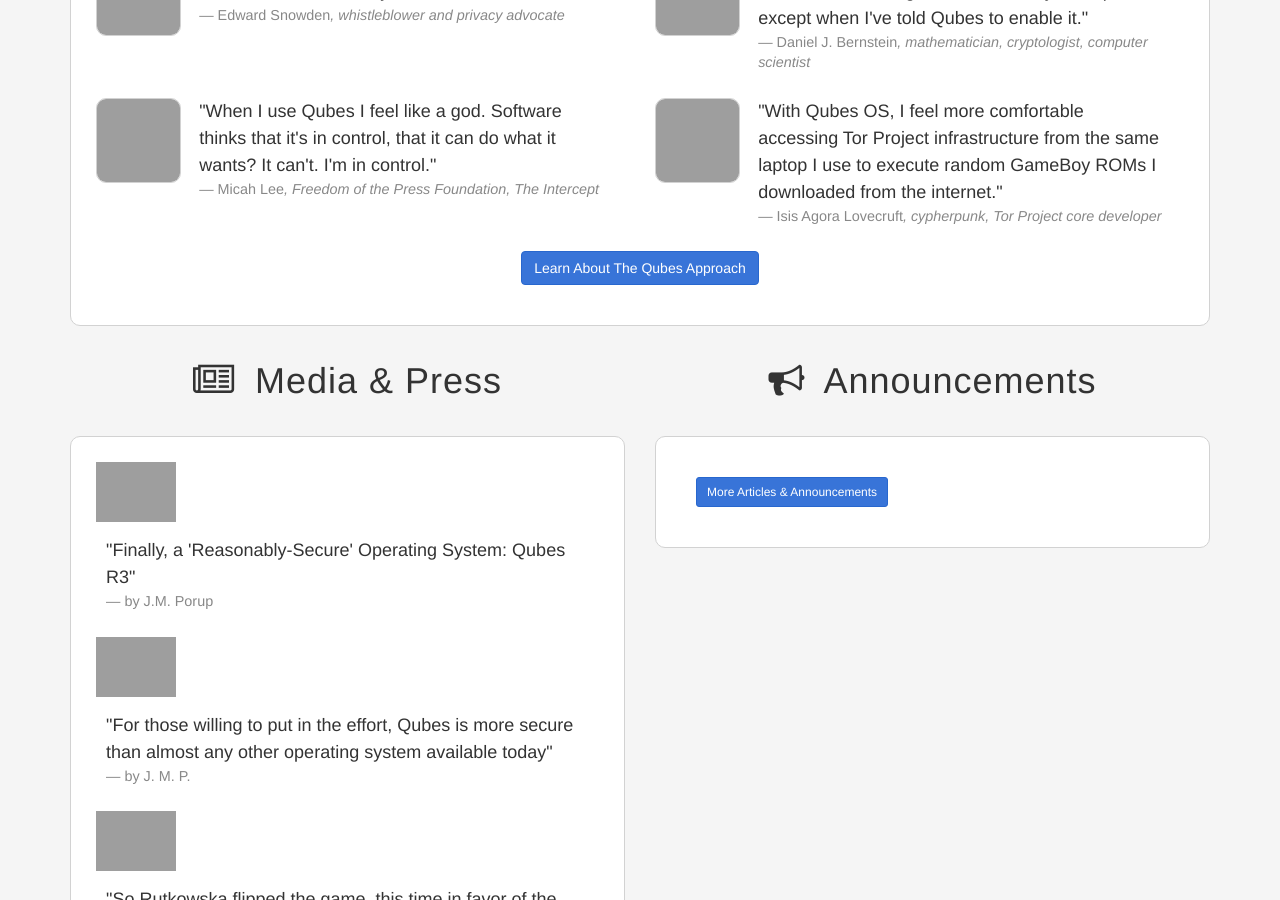
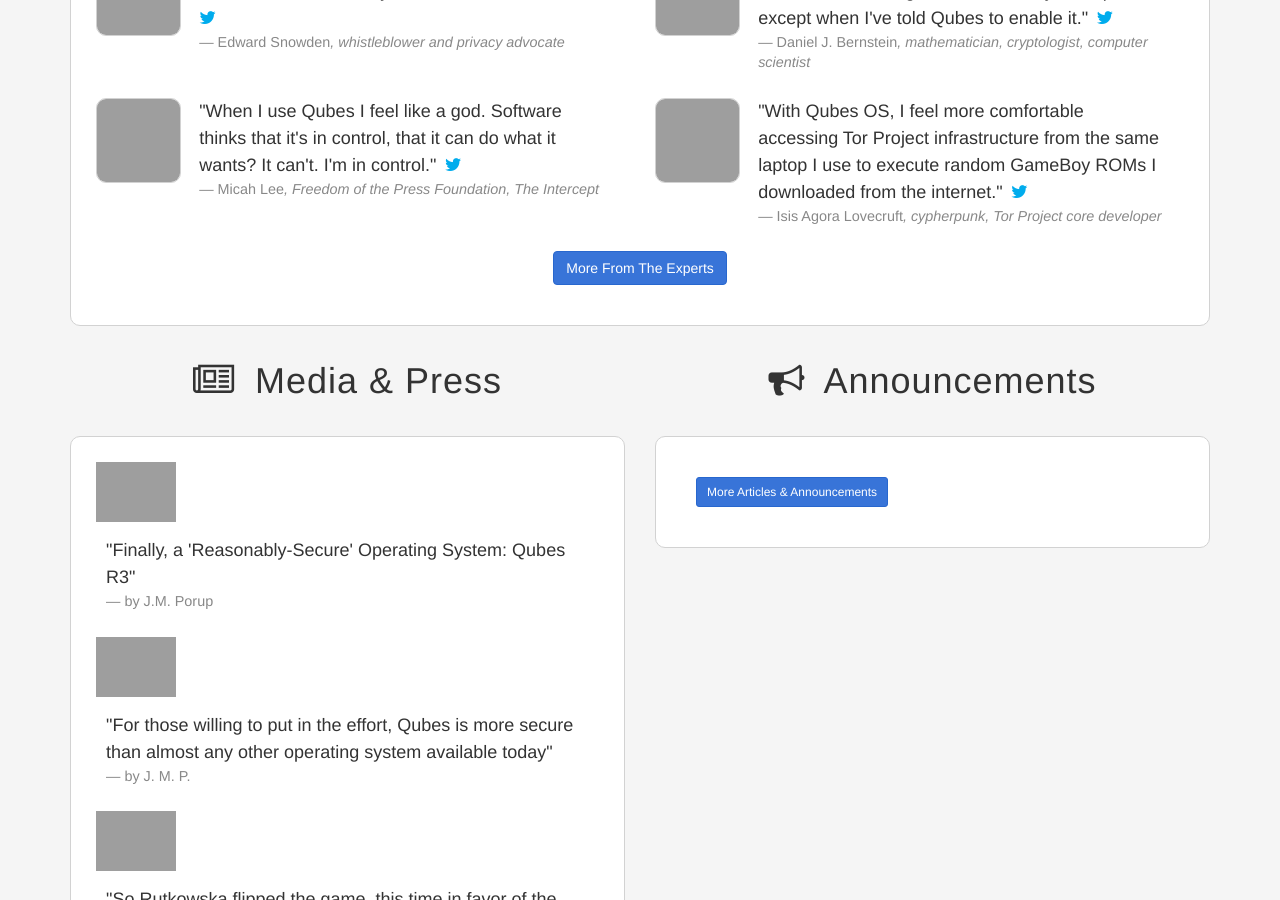
Before and after one commit to QubesOS/qubesos.github.io, a Jekyll site: the page built from pages/home.html, in a window 1280 px wide and 900 px high, scrolled down 832 px, cut to the strip 0-900 px from the top of the window. Built offline with Jekyll 4.4.1, drawn with Linux system fonts in a browser that asks for light colours; some web fonts are replaced; grey boxes are pictures that could not be loaded.

Commit message:
Add link to Experts page, and add Twitter icons

```diff
--- a/pages/home.html
+++ b/pages/home.html
@@ -49,7 +49,7 @@ redirect_from:
   <!-- Experts -->
   <div class="row">
     <div class="col-lg-12 col-md-12">
-      <h2 class="text-center"><i class="fa fa-thumbs-up"></i> What the experts are saying</h2>
+      <h2 class="text-center"><i class="fa fa-thumbs-o-up"></i> What the experts are saying</h2>
     </div>
   </div>
 
@@ -63,6 +63,7 @@ redirect_from:
       <div class="col-lg-5 col-md-5">
         <a href="https://twitter.com/Snowden/status/781493632293605376" target="_blank">
           <blockquote>"If you're serious about security, Qubes OS is the best OS available today. It's what I use, and free."
+            <i class="fa fa-twitter" aria-hidden="true"></i>
             <footer>Edward Snowden<cite>, whistleblower and privacy advocate</cite></footer>
           </blockquote>
         </a>
@@ -75,6 +76,7 @@ redirect_from:
       <div class="col-lg-5 col-md-5">
         <a href="https://twitter.com/hashbreaker/status/577206817475850240" target="_blank">
           <blockquote>"Happy thought of the day: An attacker who merely finds a browser bug can't listen to my microphone except when I've told Qubes to enable it."
+            <i class="fa fa-twitter fa-fw" aria-hidden="true"></i>
             <footer>Daniel J. Bernstein<cite title="Source Title">, mathematician, cryptologist, computer scientist</cite></footer>
           </blockquote>
         </a>
@@ -89,6 +91,7 @@ redirect_from:
       <div class="col-lg-5 col-md-5">
         <a href="https://twitter.com/micahflee/status/577998730340622337" target="_blank">
           <blockquote>"When I use Qubes I feel like a god. Software thinks that it's in control, that it can do what it wants? It can't. I'm in control."
+            <i class="fa fa-twitter fa-fw" aria-hidden="true"></i>
             <footer>Micah Lee<cite title="Source Title">, Freedom of the Press Foundation, The Intercept</cite></footer>
           </blockquote>
         </a>
@@ -101,6 +104,7 @@ redirect_from:
       <div class="col-lg-5 col-md-5">
         <a href="https://twitter.com/isislovecruft" target="_blank">
           <blockquote>"With Qubes OS, I feel more comfortable accessing Tor Project infrastructure from the same laptop I use to execute random GameBoy ROMs I downloaded from the internet."
+            <i class="fa fa-twitter fa-fw" aria-hidden="true"></i>
             <footer>Isis Agora Lovecruft<cite title="Source Title">, cypherpunk, Tor Project core developer</cite></footer>
           </blockquote>
         </a>
@@ -108,7 +112,7 @@ redirect_from:
     </div>
     <div class="row featured-quotes add-bottom">
       <div class="col-lg-12 col-md-12 text-center">
-        <a class="btn btn-small btn-primary" href="/doc/architecture/">Learn About The Qubes Approach</a>
+        <a class="btn btn-small btn-primary" href="/experts/">More From The Experts</a>
       </div>
     </div>
   </div>
```
